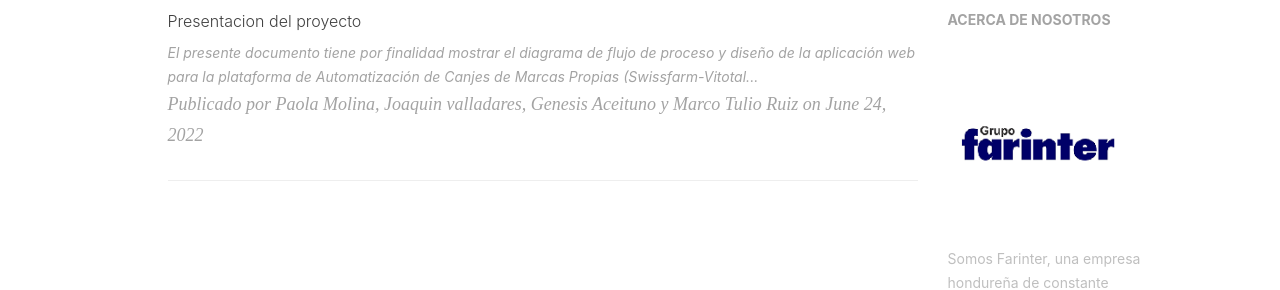
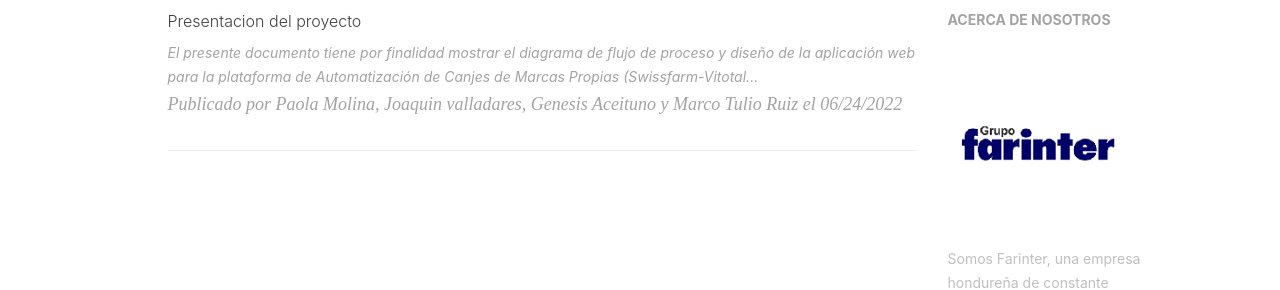
Before and after one commit to ismarcotulio/django_practice, a Jekyll site: the page built from docs/index.html, in a window 1280 px wide. Shown: the part 589-879 px from the top of the page. Built offline with Jekyll 4.4.1, drawn with Linux system fonts in a browser that asks for light colours; nearby versions of some CDN libraries; the list of posts is cut into pages by our own code; comment, search, counter and statistics services are not loaded.

Commit message:
actualizacion

```diff
--- a/docs/_config.yml
+++ b/docs/_config.yml
@@ -58,7 +58,7 @@
 
 
 # Disqus settings
-disqus_username: hux
+#disqus_username: marcotulioruiz
 
 # Netease settings
 netease_comment: false
--- a/docs/_includes/intro-header.html
+++ b/docs/_includes/intro-header.html
@@ -43,7 +43,7 @@
                     <h1>{{ page.title }}</h1>
                     {% comment %} always create a h2 for keeping the margin {% endcomment %}
                     <h2 class="subheading">{{ page.subtitle }}</h2>
-                    <span class="meta">Posted by {% if page.author %}{{ page.author }}{% else %}{{ site.title }}{% endif %} on {{ page.date | date: "%B %-d, %Y" }}</span>
+                    <span class="meta">Publicado por {% if page.author %}{{ page.author }}{% else %}{{ site.title }}{% endif %} el {{ page.date | date: "%m/%-d/%Y" }}</span>
                 </div>
             </div>
         </div>
@@ -81,8 +81,8 @@
                     <h1>{{ page.title }}</h1>
                     {% comment %} always create a h2 for keeping the margin {% endcomment %}
                     <h2 class="subheading">{{ page.subtitle }}</h2>
-                    <span class="meta">Posted by {% if page.author %}{{ page.author }}{% else %}{{ site.title }}{% endif %}
-                        on {{ page.date | date: "%B %-d, %Y" }}</span>
+                    <span class="meta">Publicado por {% if page.author %}{{ page.author }}{% else %}{{ site.title }}{% endif %}
+                        el {{ page.date | date: "%m/%-d/%Y" }}</span>
                 </div>
             </div>
         </div>
--- a/docs/_layouts/post.html
+++ b/docs/_layouts/post.html
@@ -73,7 +73,7 @@
                 <div class="side-catalog">
                     <hr class="hidden-sm hidden-xs">
                     <h5>
-                        <a class="catalog-toggle" href="#">CATALOG</a>
+                        <a class="catalog-toggle" href="#">CATALOGO</a>
                     </h5>
                     <ul class="catalog-body"></ul>
                 </div>
--- a/docs/index.html
+++ b/docs/index.html
@@ -23,7 +23,7 @@
         </div>
     </a>
     <p class="post-meta">
-        Publicado por {% if post.author %}{{ post.author }}{% else %}{{ site.title }}{% endif %} on {{ post.date | date: "%B %-d, %Y" }}
+        Publicado por {% if post.author %}{{ post.author }}{% else %}{{ site.title }}{% endif %} el {{ post.date | date: "%m/%-d/%Y" }}
     </p>
 </div>
 <hr>
```
Also changed, not shown: 4 other files.
